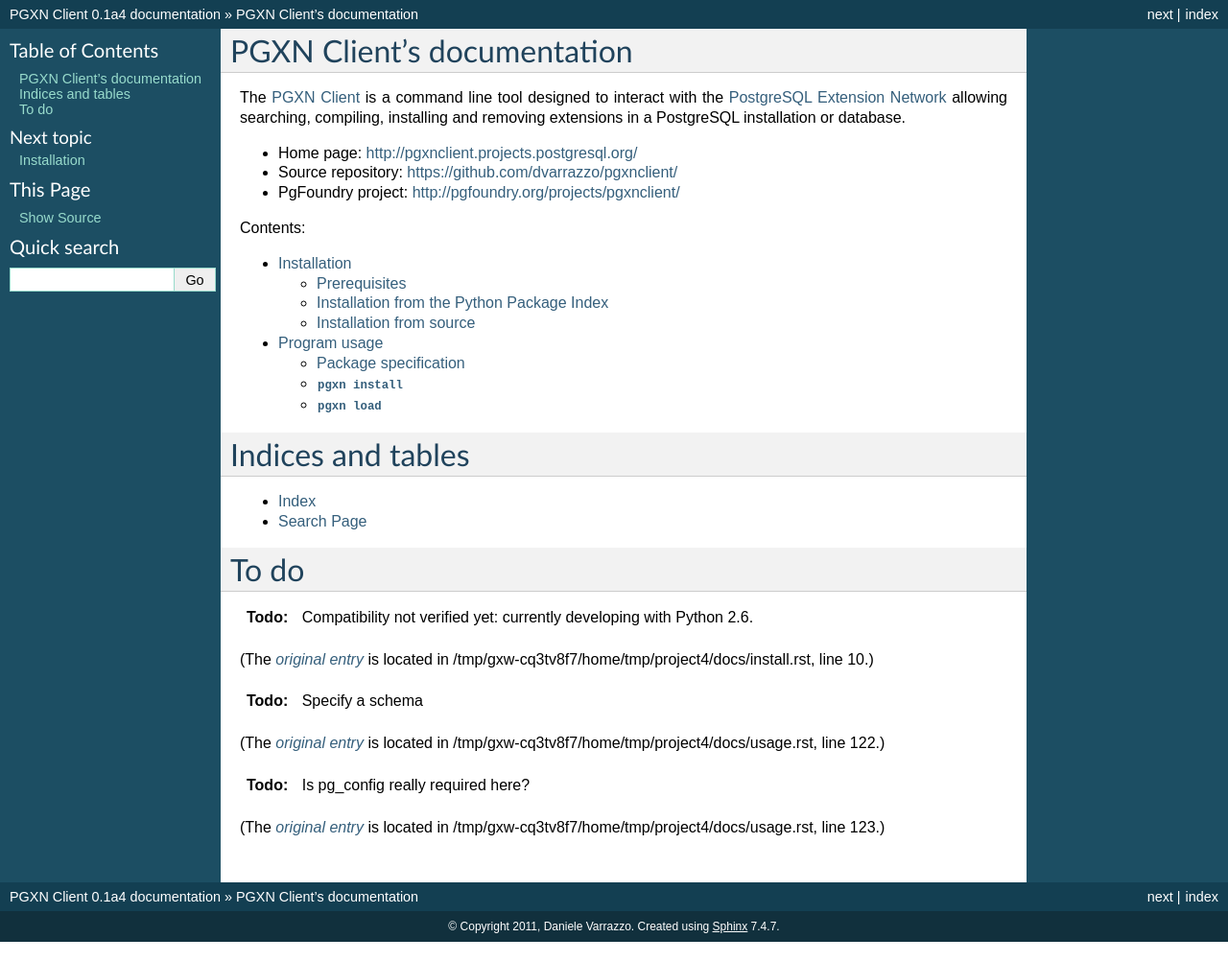
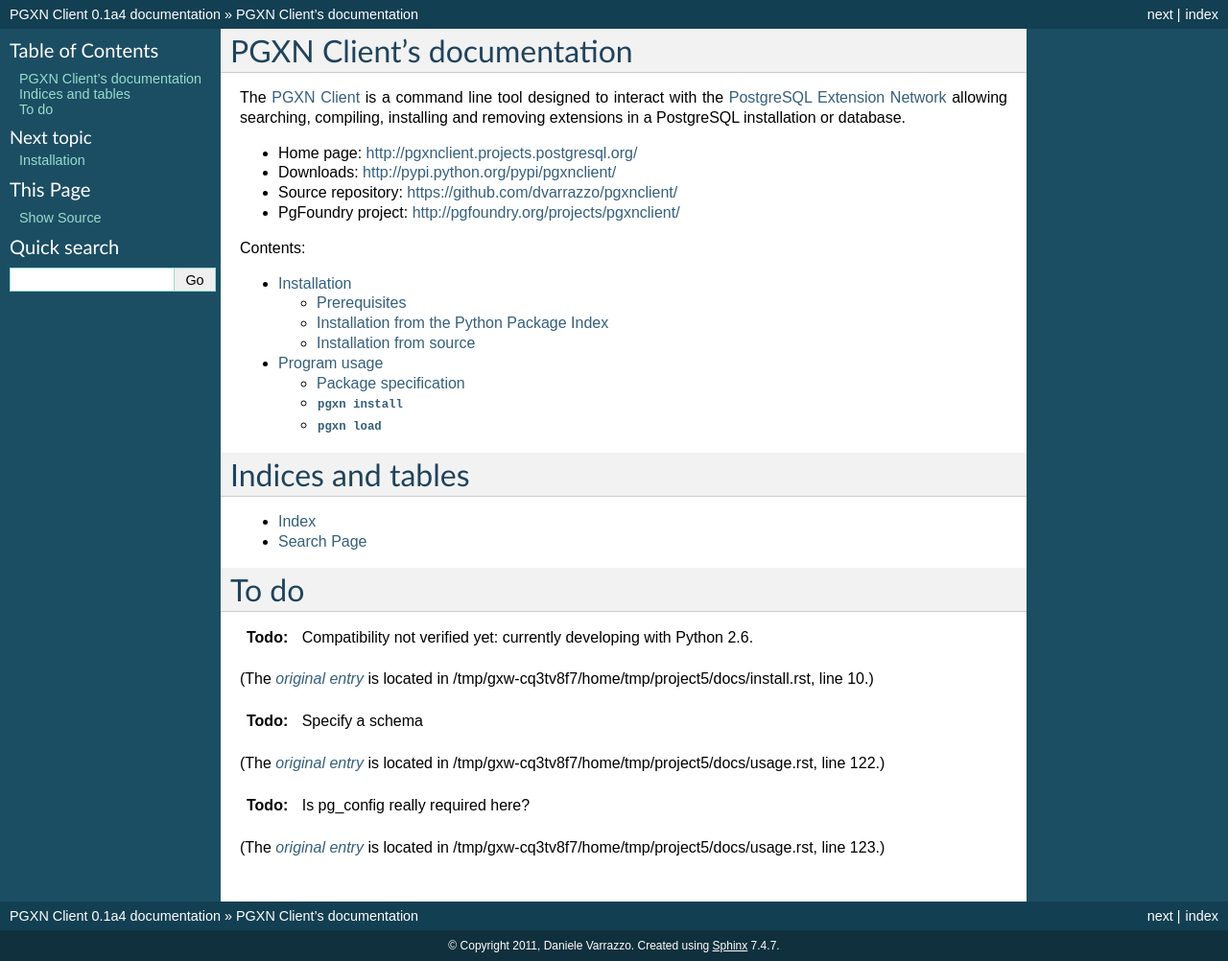
Before and after one commit to pgxn/pgxnclient, a Sphinx documentation site: the page built from docs/index.rst, in a window 1280 px wide. Shown: the whole page at 96% size. Built offline with Sphinx 7.4.7, drawn with Linux system fonts in a browser that asks for light colours; some of the changed lines change nothing that is shown.

Commit message:
Added download link to the docs homepage

```diff
--- a/docs/index.rst
+++ b/docs/index.rst
@@ -12,6 +12,7 @@
 extensions in a PostgreSQL installation or database.
 
 - Home page: http://pgxnclient.projects.postgresql.org/
+- Downloads: http://pypi.python.org/pypi/pgxnclient/
 - Source repository: https://github.com/dvarrazzo/pgxnclient/
 - PgFoundry project: http://pgfoundry.org/projects/pgxnclient/
 
```
